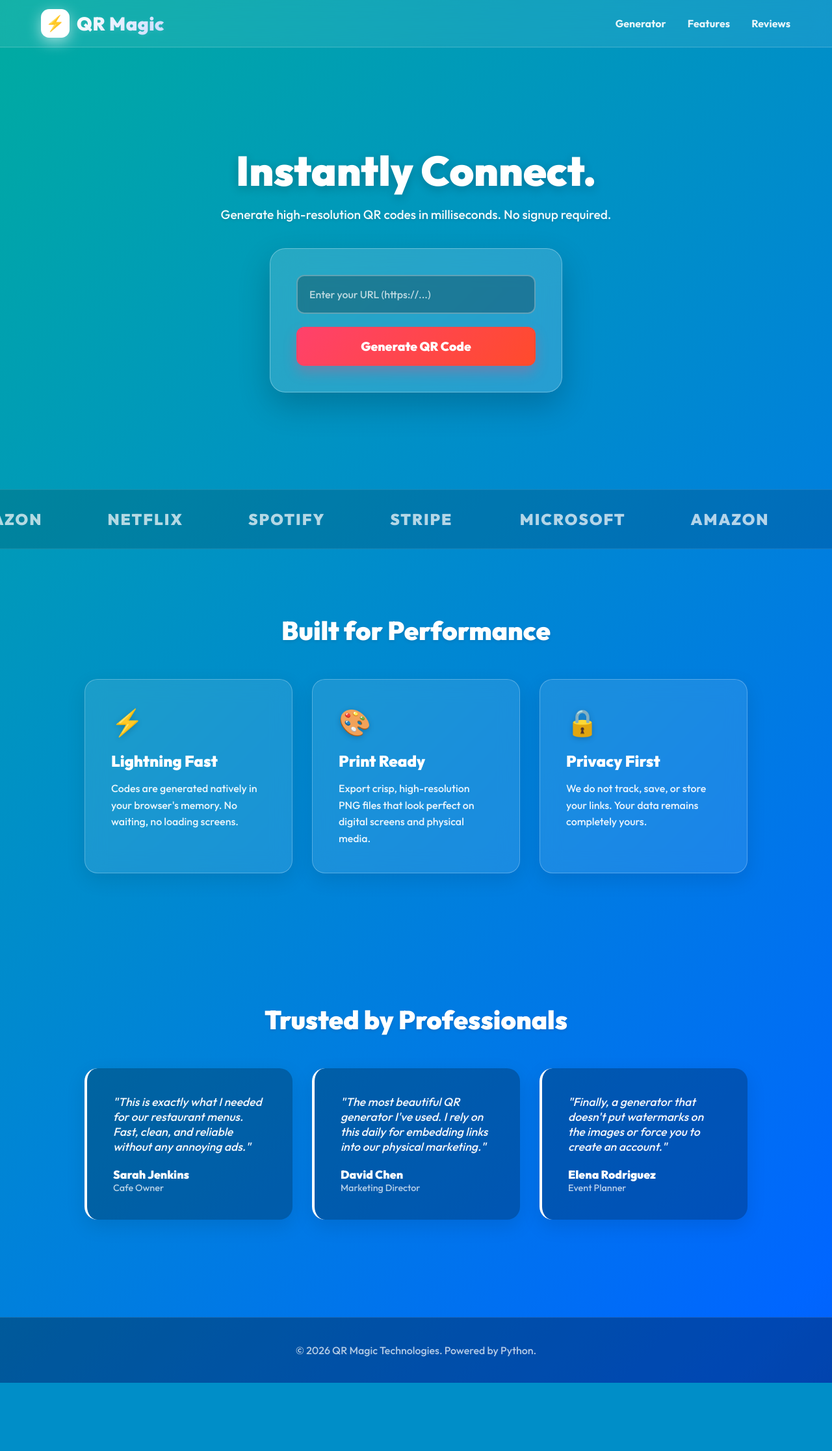
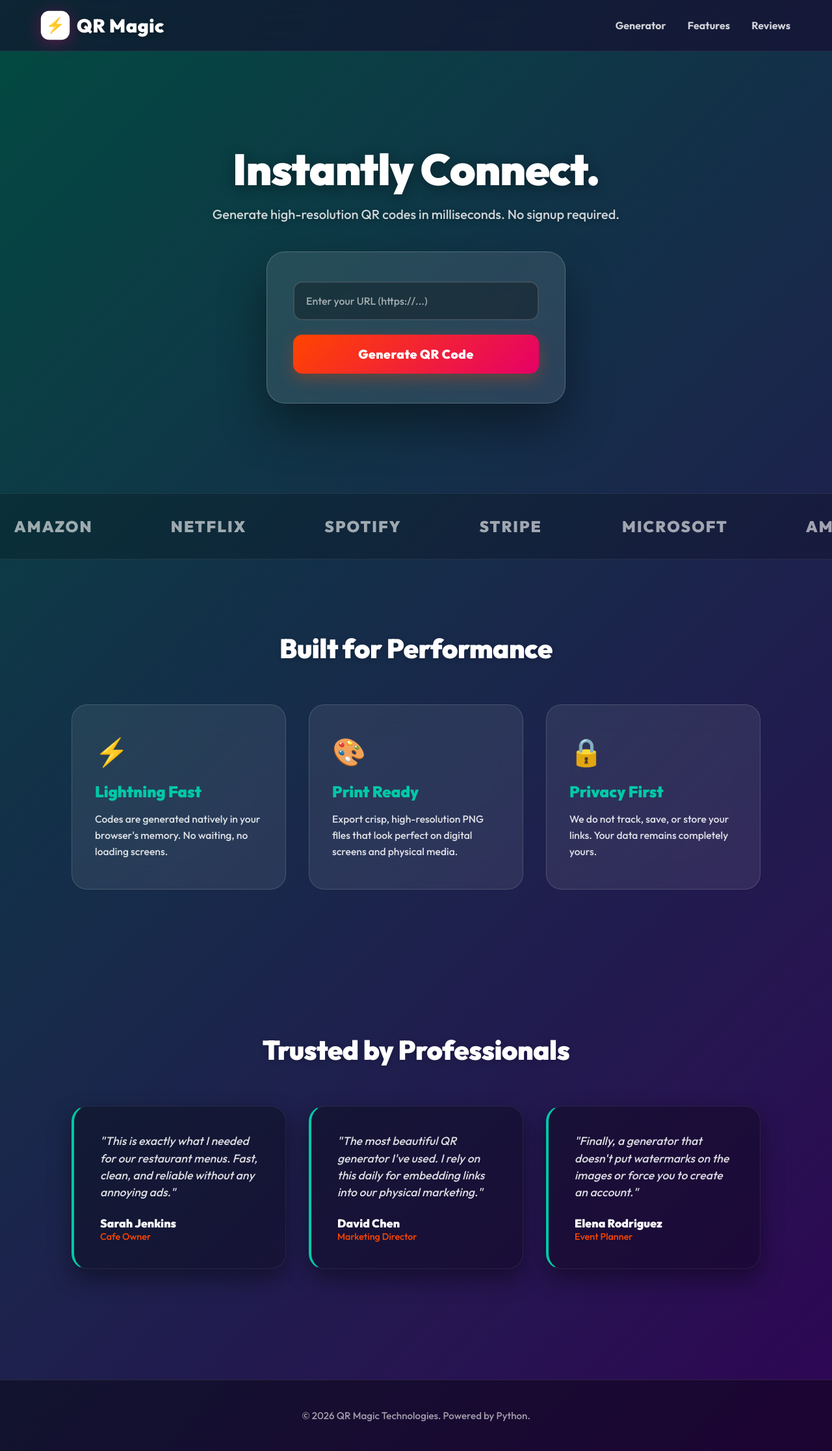
Before and after one commit to rutujapachange21/QR_Code_Generator, a Flask app: page / in a window 1280 px wide. Shown: the whole page at 65% size. Before the commit the page ends 2128 px from the top, so only its background shows below. Run offline with Flask 3, Linux system fonts and the light colour scheme.

Commit message:
Update index.html

```diff
--- a/templates/index.html
+++ b/templates/index.html
@@ -6,19 +6,28 @@
     <title>Smart QR Magic | Premium Generator</title>
     <link href="https://fonts.googleapis.com/css2?family=Outfit:wght@300;500;700;900&display=swap" rel="stylesheet">
     <style>
-        /* --- GLOBAL STYLES & SPECTRUM ANIMATED BACKGROUND --- */
+        /* --- GLOBAL STYLES & LIQUID DARK COLORFUL BACKGROUND --- */
         * { box-sizing: border-box; margin: 0; padding: 0; font-family: 'Outfit', sans-serif; scroll-behavior: smooth; }
 
         body {
-            /* 5-Color Gradient matching your image */
-            background: linear-gradient(135deg, #c2002f, #ff7b00, #00b09b, #0066ff, #3b0086);
+            /* Jewel Monarch Sunrise: गडद आणि रंगीबेरंगी लिक्विड बॅकग्राउंड */
+            background: linear-gradient(-45deg,
+                #180029, /* Deep Dark Purple */
+                #2e0854, /* Royal Plum */
+                #004d40, /* Dark Jewel Teal */
+                #82003d, /* Deep Sunrise Magenta */
+                #611c00  /* Dark Monarch Orange */
+            );
             background-size: 400% 400%;
-            animation: spectrumHype 15s ease infinite;
-            color: rgb(255, 255, 255);
+            animation: liquidSunrise 15s ease infinite;
+            color: #FFFFFF;
             min-height: 100vh;
+            overflow-x: hidden;
+            position: relative;
         }
 
-        @keyframes spectrumHype {
+        /* रंगांना बॅकग्राउंडमध्ये संथपणे फिरवण्यासाठी अ‍ॅनिमेटेड इफेक्ट */
+        @keyframes liquidSunrise {
             0% { background-position: 0% 50%; }
             50% { background-position: 100% 50%; }
             100% { background-position: 0% 50%; }
@@ -26,10 +35,10 @@
 
         /* --- STICKY NAVIGATION --- */
         nav {
-            background: rgba(255, 255, 255, 0.08);
-            backdrop-filter: blur(15px);
-            border-bottom: 1px solid rgba(255,255,255,0.2);
-            padding: 15px 5%;
+            background: rgba(24, 0, 41, 0.5);
+            backdrop-filter: blur(25px);
+            border-bottom: 1px solid rgba(255, 255, 255, 0.08);
+            padding: 18px 5%;
             display: flex;
             justify-content: space-between;
             align-items: center;
@@ -38,136 +47,145 @@
             z-index: 1000;
         }
 
-        /* --- BRAND LOGO WITH NEW WHITE ICON --- */
+        /* --- BRAND LOGO --- */
         .logo-container {
             display: flex;
             align-items: center;
             gap: 12px;
             text-decoration: none;
         }
-
-        /* Pure White Icon Background with Black Lightning Bolt */
         .logo-icon {
             display: flex;
             align-items: center;
             justify-content: center;
             width: 42px;
             height: 42px;
-            background: rgb(255, 255, 255);
-            color: rgb(15, 23, 42); /* Deep dark/black color for bolt */
+            background: #FFFFFF;
+            color: #180029;
             border-radius: 12px;
-            box-shadow: 0 4px 15px rgba(255, 255, 255, 0.35);
+            box-shadow: 0 4px 20px rgba(0, 201, 167, 0.3);
             font-size: 1.4rem;
-            font-weight: bold;
             animation: pulseIcon 2s infinite alternate;
         }
-
         @keyframes pulseIcon {
-            0% { transform: scale(1); box-shadow: 0 4px 15px rgba(255, 255, 255, 0.3); }
-            100% { transform: scale(1.05); box-shadow: 0 6px 22px rgba(255, 255, 255, 0.6); }
+            0% { transform: scale(1); }
+            100% { transform: scale(1.06); box-shadow: 0 4px 25px rgba(230, 0, 103, 0.4); }
         }
-
-        /* Glowing text gradient to match logo icon */
         .logo-text {
             font-size: 1.8rem;
             font-weight: 900;
             letter-spacing: 0.5px;
-            background: linear-gradient(135deg, rgb(255, 255, 255), rgb(200, 220, 255));
-            -webkit-background-clip: text;
-            -webkit-text-fill-color: transparent;
-            text-shadow: 0 2px 10px rgba(255,255,255,0.1);
+            color: #FFFFFF;
+            text-shadow: 0 2px 10px rgba(0,0,0,0.3);
         }
 
-        .nav-links a { text-decoration: none; font-weight: 600; color: rgba(255,255,255,0.9); margin-left: 30px; transition: color 0.3s; }
-        .nav-links a:hover { color: rgb(255, 255, 255); text-shadow: 0 0 8px rgba(255,255,255,0.5); }
+        .nav-links a { text-decoration: none; font-weight: 600; color: rgba(255, 255, 255, 0.8); margin-left: 30px; transition: 0.3s; }
+        .nav-links a:hover { color: #00C9A7; text-shadow: 0 0 10px rgba(0, 201, 167, 0.6); }
 
-        /* --- 1. HERO BANNER (QR GENERATOR) --- */
-        .hero { text-align: center; padding: 80px 20px; min-height: 85vh; display: flex; flex-direction: column; justify-content: center; }
-        .hero h1 { font-size: 4rem; font-weight: 900; margin-bottom: 15px; text-shadow: 0 4px 15px rgba(0,0,0,0.2); }
-        .hero p { font-size: 1.2rem; color: rgba(255,255,255,0.95); margin-bottom: 40px; text-shadow: 0 2px 4px rgba(0,0,0,0.1); }
+        /* --- HERO SECTION --- */
+        .hero { text-align: center; padding: 90px 20px; min-height: 85vh; display: flex; flex-direction: column; justify-content: center; }
+        .hero h1 { font-size: 4.2rem; font-weight: 900; margin-bottom: 15px; letter-spacing: -1px; text-shadow: 0 4px 20px rgba(0,0,0,0.4); }
+        .hero p { font-size: 1.25rem; color: rgba(255, 255, 255, 0.8); margin-bottom: 45px; text-shadow: 0 2px 10px rgba(0,0,0,0.3); }
 
-        /* Modern Glassmorphism Form Card */
+        /* --- FROSTED GLASS CARD --- */
         .qr-card {
-            background: rgba(255, 255, 255, 0.15);
-            backdrop-filter: blur(25px);
-            border: 1px solid rgba(255,255,255,0.3);
-            padding: 40px;
-            border-radius: 24px;
-            box-shadow: 0 20px 50px rgba(0,0,0,0.2);
-            max-width: 450px;
+            background: rgba(255, 255, 255, 0.1);
+            backdrop-filter: blur(30px);
+            border: 1px solid rgba(255, 255, 255, 0.2);
+            padding: 45px 40px;
+            border-radius: 28px;
+            box-shadow: 0 35px 70px rgba(0, 0, 0, 0.4);
+            max-width: 460px;
             margin: 0 auto;
-            transition: transform 0.3s, box-shadow 0.3s;
+            transition: all 0.4s cubic-bezier(0.16, 1, 0.3, 1);
         }
-        .qr-card:hover { transform: translateY(-5px); box-shadow: 0 30px 60px rgba(0,0,0,0.3); }
+        .qr-card:hover {
+            transform: translateY(-6px);
+            border-color: rgba(255, 255, 255, 0.35);
+            box-shadow: 0 40px 80px rgba(0, 0, 0, 0.6);
+        }
 
         input[type="url"] {
-            width: 100%; padding: 18px; border: 2px solid rgba(255,255,255,0.3);
-            border-radius: 12px; font-size: 1rem; margin-bottom: 20px;
-            background: rgba(0,0,0,0.25); color: rgb(255, 255, 255); outline: none; transition: 0.3s;
+            width: 100%; padding: 18px; border: 2px solid rgba(255, 255, 255, 0.15);
+            border-radius: 14px; font-size: 1rem; margin-bottom: 22px;
+            background: rgba(0, 0, 0, 0.3); color: #FFFFFF; outline: none; transition: 0.3s;
         }
-        input[type="url"]::placeholder { color: rgba(255,255,255,0.7); }
-        input[type="url"]:focus { border-color: rgb(255, 255, 255); background: rgba(0,0,0,0.4); box-shadow: 0 0 15px rgba(255,255,255,0.2); }
+        input[type="url"]::placeholder { color: rgba(255, 255, 255, 0.6); }
+        input[type="url"]:focus { border-color: #00C9A7; background: rgba(0, 0, 0, 0.45); }
 
-        /* GENERATE CODE BUTTON (GRADIENT ORANGE-RED) */
+        /* --- GENERATE CODE BUTTON (MONARCH ORANGE TO MAGENTA) --- */
         .btn-generate {
-            width: 100%; padding: 18px; border: none; border-radius: 12px;
-            background: linear-gradient(135deg, rgb(255, 65, 108), rgb(255, 75, 43));
-            color: white;
-            font-size: 1.2rem; font-weight: 900;
-            cursor: pointer; transition: all 0.3s;
-            box-shadow: 0 10px 20px rgba(255, 65, 108, 0.3);
+            width: 100%; padding: 18px; border: none; border-radius: 14px;
+            background: linear-gradient(135deg, #FF4500, #E60067);
+            color: #FFFFFF; font-size: 1.2rem; font-weight: 900; letter-spacing: 0.5px;
+            cursor: pointer; transition: all 0.3s ease;
+            box-shadow: 0 8px 24px rgba(255, 69, 0, 0.3);
         }
-        .btn-generate:hover { transform: scale(1.02); box-shadow: 0 15px 30px rgba(255, 65, 108, 0.5); }
+        .btn-generate:hover {
+            transform: scale(1.025);
+            box-shadow: 0 15px 35px rgba(230, 0, 103, 0.5);
+            background: linear-gradient(135deg, #E60067, #FF4500);
+        }
 
         /* QR Code Result Output */
-        .qr-result { margin-top: 25px; padding-top: 25px; border-top: 1px solid rgba(255,255,255,0.3); }
-        .qr-result img { width: 200px; border-radius: 12px; margin-bottom: 20px; box-shadow: 0 10px 30px rgba(0,0,0,0.4); border: 6px solid rgb(255, 255, 255); }
+        .qr-result { margin-top: 30px; padding-top: 30px; border-top: 1px solid rgba(255, 255, 255, 0.2); }
+        .qr-result img { width: 210px; border-radius: 16px; margin-bottom: 25px; box-shadow: 0 15px 35px rgba(0, 0, 0, 0.5); border: 6px solid #FFFFFF; }
 
-        /* DOWNLOAD BUTTON (NEON CYAN-GREEN) */
+        /* --- DOWNLOAD BUTTON (JEWEL TEAL) --- */
         .download-btn {
-            display: inline-block; padding: 14px 30px;
-            background: linear-gradient(135deg, rgb(0, 242, 254), rgb(79, 172, 254));
-            color: rgb(0, 32, 96);
-            border: none;
-            text-decoration: none; border-radius: 10px; font-weight: 900; transition: all 0.3s;
-            box-shadow: 0 5px 20px rgba(0, 242, 254, 0.4);
+            display: inline-block; padding: 15px 35px;
+            background: linear-gradient(135deg, #00C9A7, #009688);
+            color: #180029; border: none;
+            text-decoration: none; border-radius: 12px; font-weight: 900; letter-spacing: 0.5px;
+            transition: all 0.3s ease;
+            box-shadow: 0 8px 24px rgba(0, 201, 167, 0.3);
         }
-        .download-btn:hover { transform: translateY(-3px); box-shadow: 0 8px 25px rgba(0, 242, 254, 0.7); }
+        .download-btn:hover {
+            transform: translateY(-4px);
+            box-shadow: 0 15px 35px rgba(0, 201, 167, 0.6);
+            filter: brightness(1.1);
+        }
 
         /* --- 2. COMPANY LOGO SLIDER --- */
-        .slider-container { background: rgba(0, 0, 0, 0.15); padding: 30px 0; overflow: hidden; white-space: nowrap; border-top: 1px solid rgba(255,255,255,0.1); border-bottom: 1px solid rgba(255,255,255,0.1); }
-        .logo-track { display: inline-block; animation: scrollLogos 20s linear infinite; }
-        .logo-track span { font-size: 1.5rem; font-weight: 800; color: rgba(255,255,255,0.7); margin: 0 50px; text-transform: uppercase; letter-spacing: 2px;}
+        .slider-container { background: rgba(0, 0, 0, 0.2); padding: 35px 0; overflow: hidden; white-space: nowrap; border-top: 1px solid rgba(255, 255, 255, 0.08); border-bottom: 1px solid rgba(255, 255, 255, 0.08); }
+        .logo-track { display: inline-block; animation: scrollLogos 25s linear infinite; }
+        .logo-track span { font-size: 1.5rem; font-weight: 800; color: rgba(255, 255, 255, 0.6); margin: 0 60px; text-transform: uppercase; letter-spacing: 2px;}
         @keyframes scrollLogos { from { transform: translateX(0); } to { transform: translateX(-50%); } }
 
-        /* --- 3. ABOUT COMPANY --- */
-        .section-container { padding: 100px 5%; text-align: center; }
-        .section-title { font-size: 2.5rem; font-weight: 900; margin-bottom: 50px; text-shadow: 0 2px 5px rgba(0,0,0,0.1); }
+        /* --- 3. FEATURES SECTION --- */
+        .section-container { padding: 110px 5%; text-align: center; }
+        .section-title { font-size: 2.6rem; font-weight: 900; margin-bottom: 60px; letter-spacing: -0.5px; text-shadow: 0 2px 8px rgba(0,0,0,0.2); }
 
-        .grid-container { display: flex; gap: 30px; justify-content: center; flex-wrap: wrap; max-width: 1100px; margin: 0 auto; }
+        .grid-container { display: flex; gap: 35px; justify-content: center; flex-wrap: wrap; max-width: 1150px; margin: 0 auto; }
         .feature-card {
-            background: rgba(255, 255, 255, 0.1); border: 1px solid rgba(255,255,255,0.25);
-            backdrop-filter: blur(15px); padding: 40px; border-radius: 20px; width: 320px;
-            text-align: left; transition: transform 0.3s; box-shadow: 0 10px 30px rgba(0,0,0,0.1);
+            background: rgba(255, 255, 255, 0.08); border: 1px solid rgba(255, 255, 255, 0.15);
+            backdrop-filter: blur(20px); padding: 45px 35px; border-radius: 24px; width: 330px;
+            text-align: left; transition: all 0.4s cubic-bezier(0.16, 1, 0.3, 1);
         }
-        .feature-card:hover { transform: translateY(-10px); background: rgba(255, 255, 255, 0.15); box-shadow: 0 15px 40px rgba(0,0,0,0.2); }
-        .feature-card h3 { font-size: 1.5rem; margin-bottom: 15px; font-weight: 800; }
-        .feature-card p { color: rgba(255,255,255,0.9); line-height: 1.6; }
-        .icon { font-size: 2.5rem; margin-bottom: 20px; text-shadow: 0 2px 10px rgba(0,0,0,0.2); }
+        .feature-card:hover {
+            transform: translateY(-12px);
+            background: rgba(255, 255, 255, 0.12);
+            border-color: #00C9A7;
+            box-shadow: 0 20px 45px rgba(0, 0, 0, 0.4);
+        }
+        .feature-card h3 { font-size: 1.5rem; margin-bottom: 15px; font-weight: 800; color: #00C9A7; }
+        .feature-card p { color: rgba(255, 255, 255, 0.85); line-height: 1.6; font-size: 0.98rem; }
+        .icon { font-size: 2.6rem; margin-bottom: 20px; display: inline-block; }
 
-        /* --- 4. CLIENT TESTIMONIALS --- */
+        /* --- 4. TESTIMONIALS --- */
         .review-card {
-            background: rgba(0, 0, 0, 0.25); padding: 40px; border-radius: 20px;
-            width: 320px; text-align: left; border-left: 4px solid rgb(255, 255, 255);
-            box-shadow: 0 10px 30px rgba(0,0,0,0.1);
+            background: rgba(0, 0, 0, 0.3); padding: 40px; border-radius: 24px; border: 1px solid rgba(255, 255, 255, 0.08);
+            width: 330px; text-align: left; border-left: 4px solid #00C9A7;
+            box-shadow: 0 15px 35px rgba(0, 0, 0, 0.4); transition: 0.3s;
         }
-        .review-text { font-size: 1.1rem; font-style: italic; margin-bottom: 20px; color: rgba(255,255,255,0.95); }
-        .review-author { font-weight: 900; color: rgb(255, 255, 255); font-size: 1.1rem; }
-        .review-role { font-size: 0.9rem; color: rgba(255,255,255,0.7); font-weight: 500; }
+        .review-card:hover { border-left-color: #E60067; transform: scale(1.02); }
+        .review-text { font-size: 1.1rem; font-style: italic; margin-bottom: 22px; color: rgba(255, 255, 255, 0.85); line-height: 1.5; }
+        .review-author { font-weight: 900; color: #FFFFFF; font-size: 1.1rem; }
+        .review-role { font-size: 0.9rem; color: #FF4500; font-weight: 500; }
 
         /* --- 5. FOOTER --- */
-        footer { background: rgba(0, 0, 0, 0.3); text-align: center; padding: 40px 20px; margin-top: 50px; border-top: 1px solid rgba(255,255,255,0.1); }
-        footer p { color: rgba(255,255,255,0.7); font-weight: 500; }
+        footer { background: rgba(0, 0, 0, 0.4); text-align: center; padding: 45px 20px; margin-top: 60px; border-top: 1px solid rgba(255, 255, 255, 0.1); }
+        footer p { color: rgba(255, 255, 255, 0.6); font-weight: 500; font-size: 0.95rem; }
     </style>
 </head>
 <body>
```
